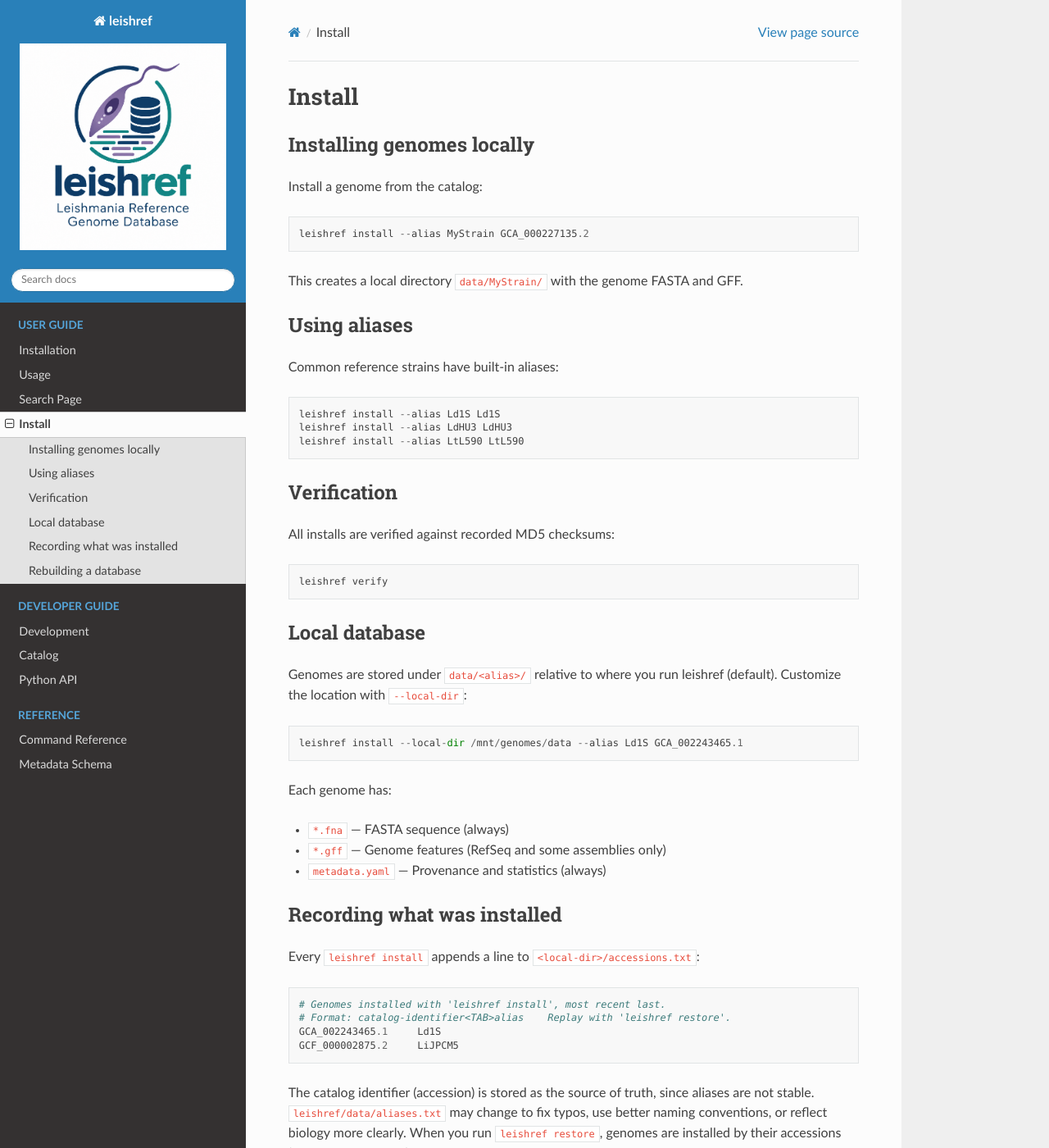
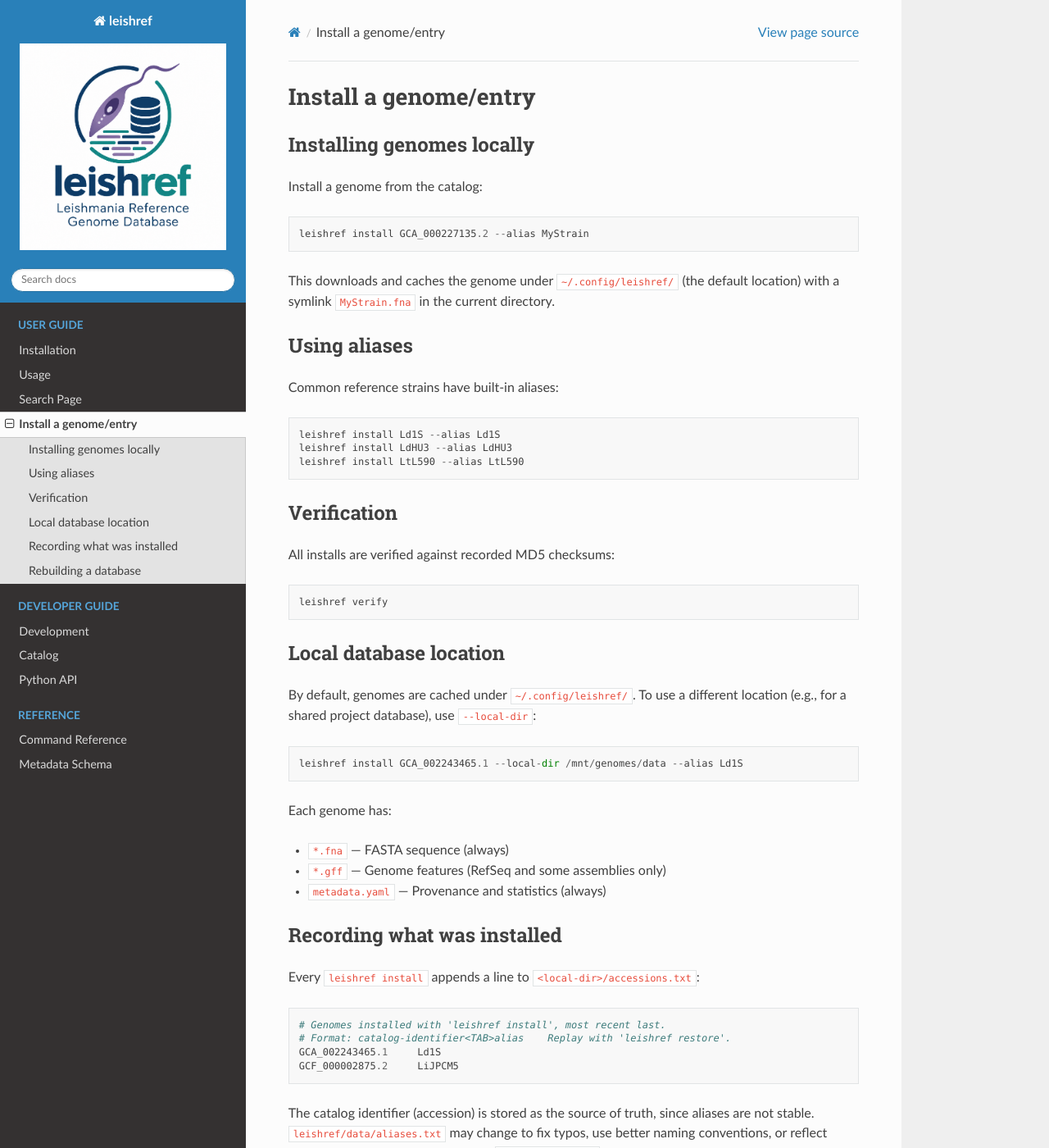
Before and after one commit to cokelaer/leishref, a Sphinx documentation site: the page built from docs/install.rst, in a window 1280 px wide and 1400 px high. Shown: the whole window at 82% size. Built offline with Sphinx 7.4.7 and the Read the Docs theme 3.1.0, drawn with Linux system fonts in a browser that asks for light colours.

Commit message:
Fix install.rst: default cache location, clear description
- Title: 'Install a genome/entry'
- Clarify default cache is ~/.config/leishref (not data/)
- Fix install command examples (accession before --alias)
- Update local-dir description

```diff
--- a/docs/install.rst
+++ b/docs/install.rst
@@ -1,23 +1,24 @@
-Install
-=======
+Install a genome/entry
+======================
 
 Installing genomes locally
 ---------------------------
 
 Install a genome from the catalog::
 
-    leishref install --alias MyStrain GCA_000227135.2
+    leishref install GCA_000227135.2 --alias MyStrain
 
-This creates a local directory ``data/MyStrain/`` with the genome FASTA and GFF.
+This downloads and caches the genome under ``~/.config/leishref/`` (the default location)
+with a symlink ``MyStrain.fna`` in the current directory.
 
 Using aliases
 -------------
 
 Common reference strains have built-in aliases::
 
-    leishref install --alias Ld1S Ld1S
-    leishref install --alias LdHU3 LdHU3
-    leishref install --alias LtL590 LtL590
+    leishref install Ld1S --alias Ld1S
+    leishref install LdHU3 --alias LdHU3
+    leishref install LtL590 --alias LtL590
 
 Verification
 ------------
@@ -26,13 +27,13 @@ All installs are verified against recorded MD5 checksums::
 
     leishref verify
 
-Local database
---------------
+Local database location
+----------------------
 
-Genomes are stored under ``data/<alias>/`` relative to where you run leishref (default).
-Customize the location with ``--local-dir``::
+By default, genomes are cached under ``~/.config/leishref/``. To use a different
+location (e.g., for a shared project database), use ``--local-dir``::
 
-    leishref install --local-dir /mnt/genomes/data --alias Ld1S GCA_002243465.1
+    leishref install GCA_002243465.1 --local-dir /mnt/genomes/data --alias Ld1S
 
 Each genome has:
 
```
Also changed, not shown: MyAssemblies/LtropicaCDC/README.rst.
